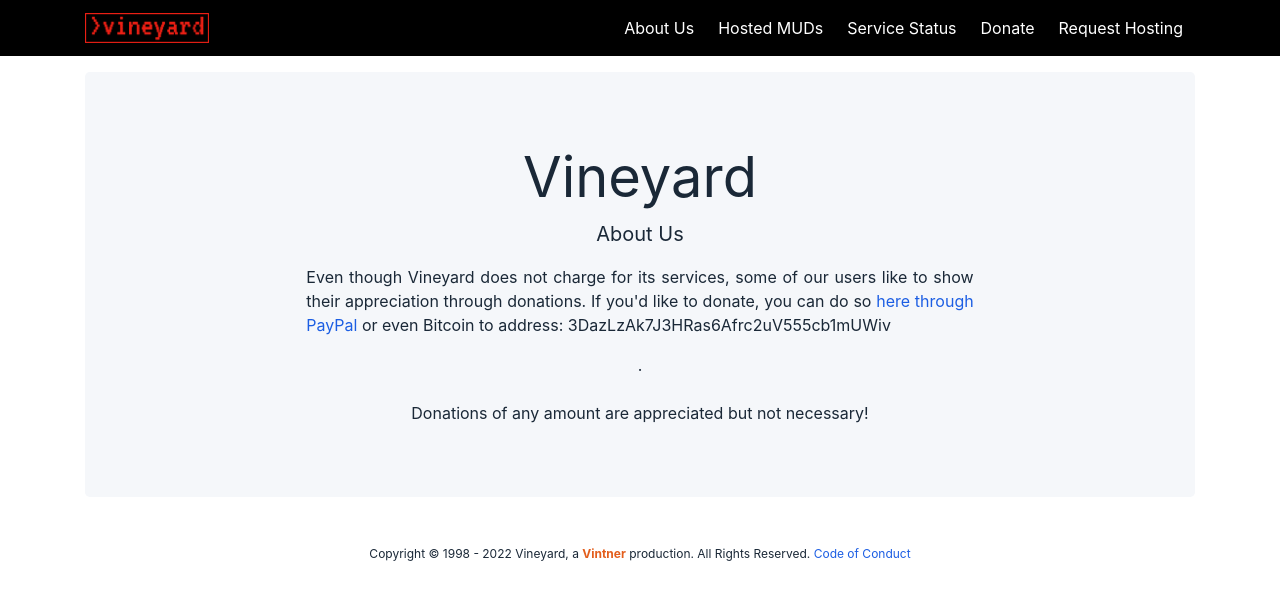
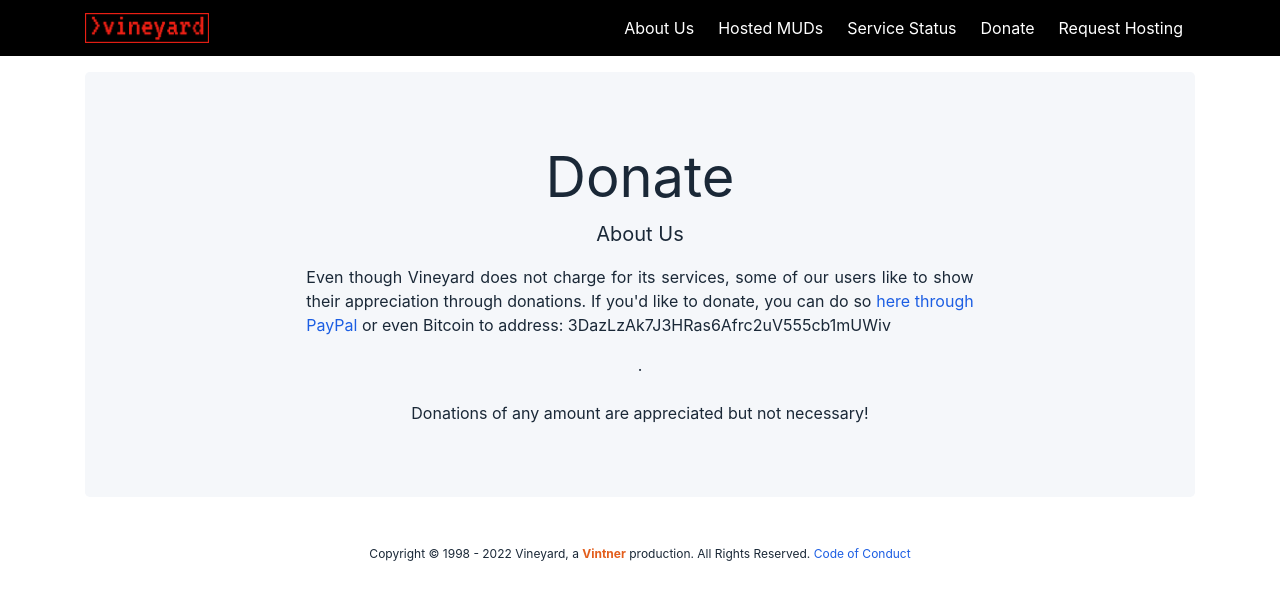
Before and after one commit to vintnerhaus/vineyard.haus, a Jekyll site: the page built from donate.html, in a window 1280 px wide. Shown: the top 600 px of the page. Built offline with Jekyll 4.4.1, drawn with Linux system fonts in a browser that asks for light colours; nearby versions of some CDN libraries; Markdown is read by kramdown in place of the engine named in the settings.

Commit message:
Update donate.html

```diff
--- a/donate.html
+++ b/donate.html
@@ -5,7 +5,7 @@
 
 <div class="position-relative overflow-hidden text-center jumbotron">
   <div class="col-md-8 mx-auto my-2">
-    <h1 class="display-4 font-weight-normal">Vineyard</h1>
+    <h1 class="display-4 font-weight-normal">Donate</h1>
     <p class="lead font-weight-normal">About Us</p>
     <p style="text-align:justify">Even though Vineyard does not charge for its services, some of our users like to show their appreciation through
       donations. If you'd like to donate, you can do so <a href="https://www.paypal.me/jasonbabo" target="_blank">here
```
